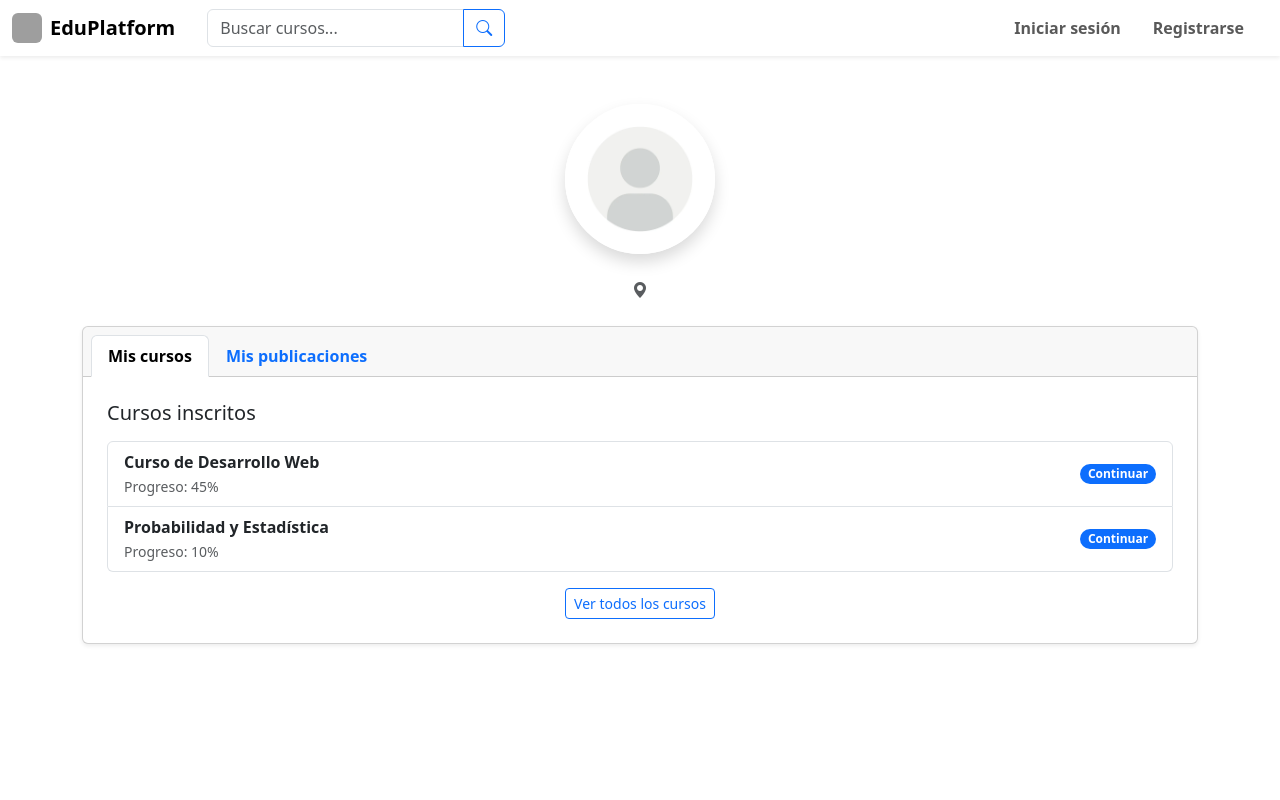
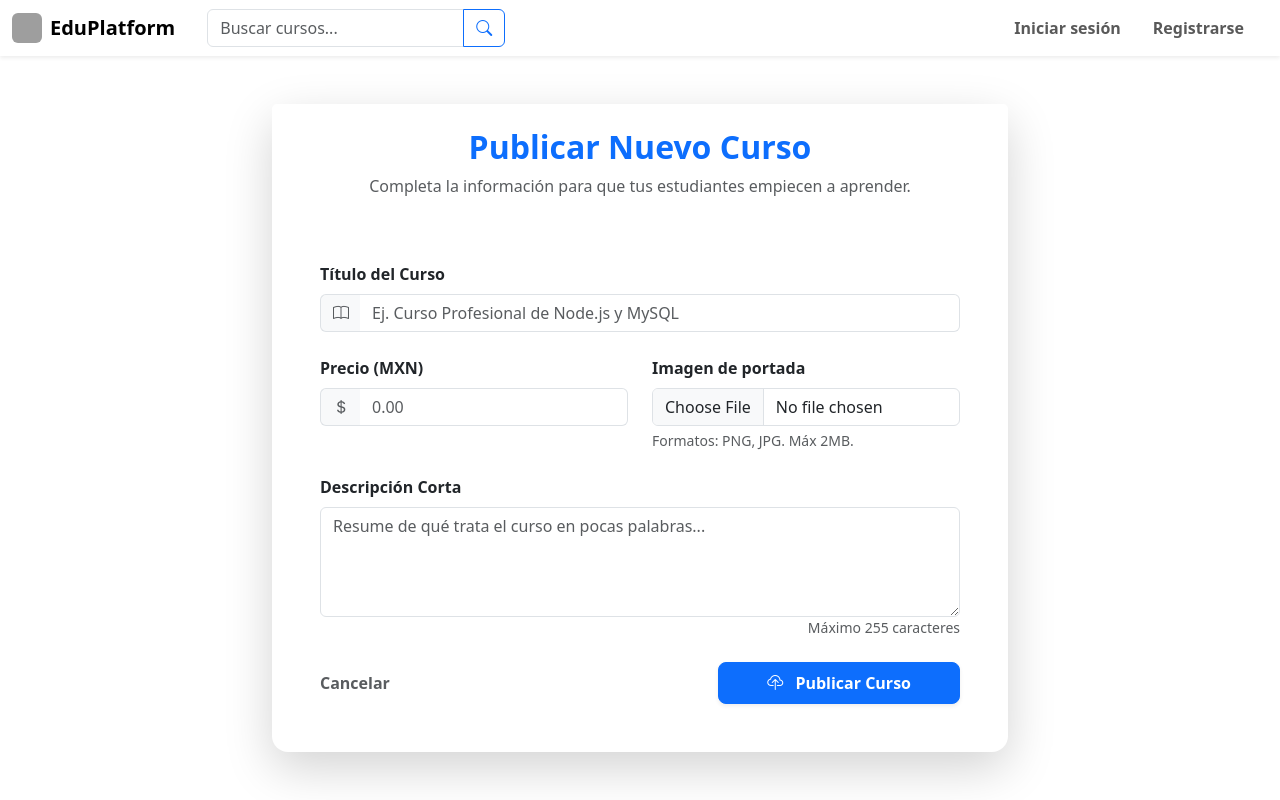
Before and after one commit to fpl81660/proyecto_cursos, an Angular app: page /subir-cursos in a window 1280 px wide. Before the commit this address led to /. Built offline with nearby package versions, Linux system fonts and the light colour scheme; grey boxes are pictures that could not be loaded.

Commit message:
subir cursos

```diff
--- a/src/app/app.routes.ts
+++ b/src/app/app.routes.ts
@@ -4,6 +4,7 @@ import { InicioSesion } from './pages/inicio-sesion/inicio-sesion';
 import { Inicio } from './pages/inicio/inicio';
 import { Carrito } from './pages/carrito/carrito';
 import { RegistroUsusarios } from './pages/registro-ususarios/registro-ususarios';
+import { SubirCursos } from './pages/subir-cursos/subir-cursos';
 
 export const routes: Routes = [
      {path:"",component:Perfil},
@@ -12,5 +13,6 @@ export const routes: Routes = [
     {path:"inicio", component:Inicio},
     {path:"carrito", component:Carrito},
     {path:"registro-usuarios", component:RegistroUsusarios},
+    {path:"subir-cursos", component:SubirCursos},
     {path:"**", redirectTo:""}
 ];
--- a/src/app/pages/subir-cursos/subir-cursos.html
+++ b/src/app/pages/subir-cursos/subir-cursos.html
@@ -1 +1,67 @@
-<p>subir-cursos works!</p>
+<div class="container py-5">
+  <div class="row justify-content-center">
+    <div class="col-lg-8">
+
+      <div class="card shadow-lg border-0 rounded-4">
+
+        <div class="card-header bg-white border-0 pt-4 pb-0 px-5 text-center">
+          <h2 class="fw-bold text-primary">Publicar Nuevo Curso</h2>
+          <p class="text-muted">Completa la información para que tus estudiantes empiecen a aprender.</p>
+        </div>
+
+        <div class="card-body p-5">
+          <form action="/crear-curso" method="POST" enctype="multipart/form-data">
+
+            <input type="hidden" name="idcreador" value="1">
+
+            <div class="mb-4">
+              <label for="titulo" class="form-label fw-bold">Título del Curso</label>
+              <div class="input-group">
+                <span class="input-group-text bg-light text-muted border-end-0">
+                  <i class="bi bi-book"></i>
+                </span>
+                <input type="text" class="form-control border-start-0" id="titulo" name="titulo" maxlength="150" placeholder="Ej. Curso Profesional de Node.js y MySQL" required>
+              </div>
+            </div>
+
+            <div class="row mb-4">
+
+              <div class="col-md-6 mb-3 mb-md-0">
+                <label for="precio" class="form-label fw-bold">Precio (MXN)</label>
+                <div class="input-group">
+                  <span class="input-group-text bg-light text-muted border-end-0">
+                    <i class="bi bi-currency-dollar"></i>
+                  </span>
+                  <input type="number" class="form-control border-start-0" id="precio" name="precio" step="0.01" min="0" placeholder="0.00" required>
+                </div>
+              </div>
+
+              <div class="col-md-6">
+                <label for="foto" class="form-label fw-bold">Imagen de portada</label>
+                <input type="file" class="form-control" id="foto" name="foto" accept="image/png, image/jpeg, image/jpg" required>
+                <div class="form-text small">Formatos: PNG, JPG. Máx 2MB.</div>
+              </div>
+            </div>
+
+            <div class="mb-4">
+              <label for="descripcion" class="form-label fw-bold">Descripción Corta</label>
+              <textarea class="form-control" id="descripcion" name="descripcion" rows="4" maxlength="255" placeholder="Resume de qué trata el curso en pocas palabras..." required></textarea>
+              <div class="d-flex justify-content-end">
+                <small class="text-muted">Máximo 255 caracteres</small>
+              </div>
+            </div>
+
+            <div class="d-flex justify-content-between align-items-center mt-4">
+              <a href="#" class="text-decoration-none text-muted fw-semibold">Cancelar</a>
+              <button type="submit" class="btn btn-primary px-5 py-2 fw-bold shadow-sm rounded-3">
+                <i class="bi bi-cloud-upload me-2"></i> Publicar Curso
+              </button>
+            </div>
+
+          </form>
+        </div>
+      </div>
+
+    </div>
+  </div>
+</div>
--- a/src/app/pages/subir-cursos/subir-cursos.ts
+++ b/src/app/pages/subir-cursos/subir-cursos.ts
@@ -1,11 +1,45 @@
-import { Component } from '@angular/core';
+import { HttpClientModule, HttpClient } from '@angular/common/http';
+import { Component, inject } from '@angular/core';
+import { FormsModule, NgForm } from '@angular/forms';
+import { Router } from '@angular/router';
 
 @Component({
   selector: 'app-subir-cursos',
-  imports: [],
+  imports: [FormsModule, HttpClientModule],
   templateUrl: './subir-cursos.html',
   styleUrl: './subir-cursos.scss',
 })
 export class SubirCursos {
+  model = {
+    idcreador: '',
+    titulo: '',
+    descripcion: '',
+    precio: '',
+    foto: '',
+    usuarios_inscritos: ''
+  };
+  private apiUrl = 'http://localhost:3000/subir-cursos';
 
+  constructor(private http: HttpClient, private router: Router) {}
+
+onSubmit(form: NgForm) {
+    if (form.invalid) {
+      return;
+    }
+
+    this.http.post(this.apiUrl, this.model).subscribe({
+      next: (res) => {
+        console.log("Datos registrados de manera exitosa");
+        alert("Datos registrados de manera exitosa");
+
+
+        form.resetForm();
+        this.router.navigate(['/inicio']);
+      },
+      error: (err) => {
+        console.log("Transacción fallida");
+        alert("Transacción fallida");
+      }
+    });
+  }
 }
--- a/src/app/shared/navbar/navbar.html
+++ b/src/app/shared/navbar/navbar.html
@@ -42,7 +42,9 @@
         </span>
       </a>
     </li>
-
+<li class="nav-item dropdown d-flex align-items-center gap-2">
+      <a class="nav-link p-0" routerLink="/subir-cursos" role="button"> subir cursos </a>
+    </li>
     <li class="nav-item dropdown d-flex align-items-center gap-2">
       <span class="fw-semibold">{{ auth.currentUser()?.nombre }}</span>
 
```
